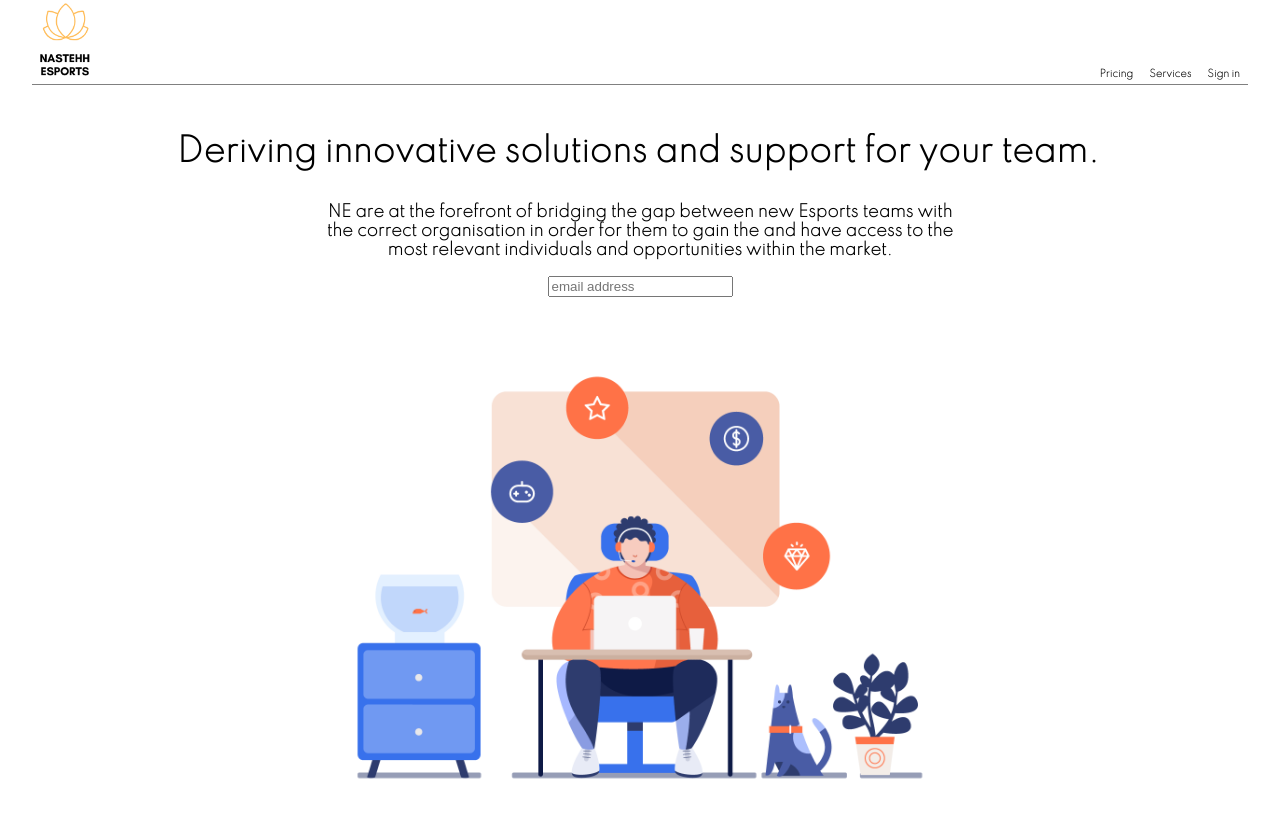
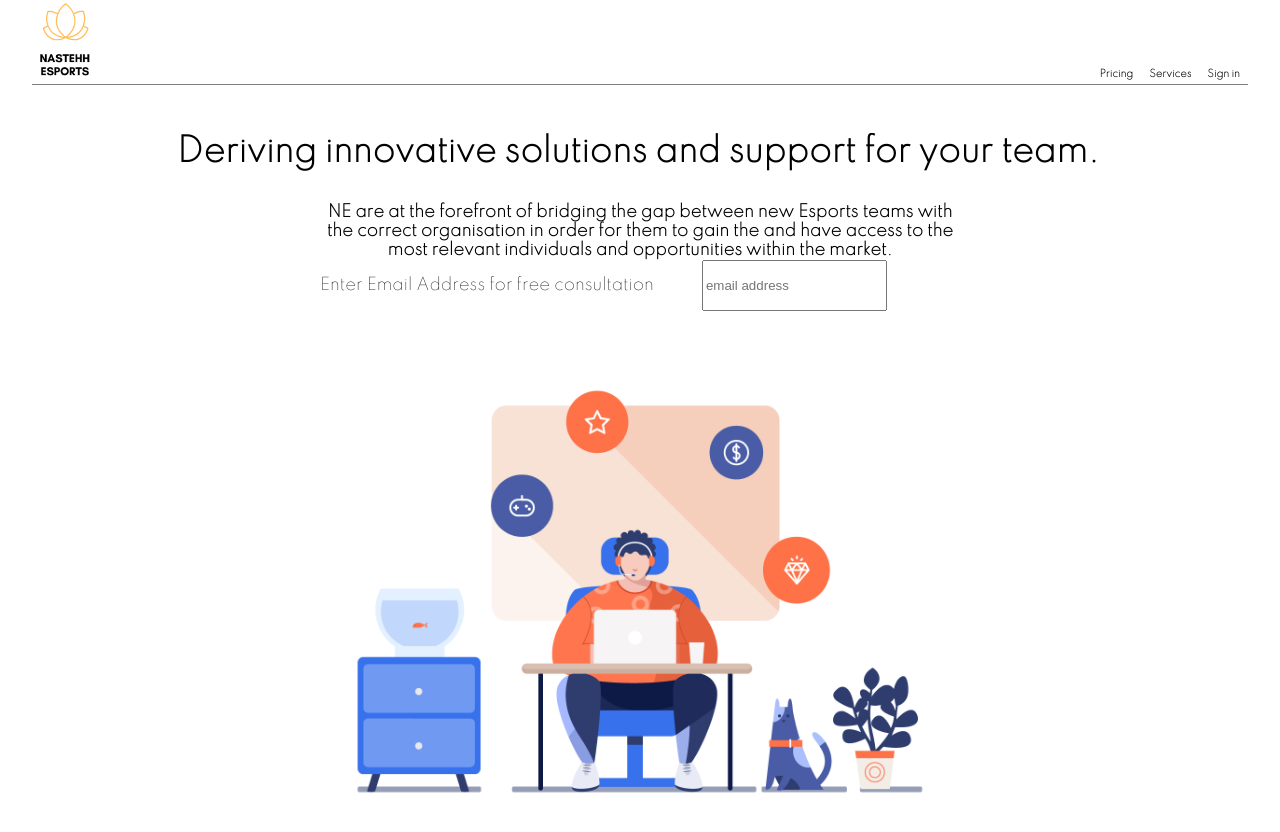
Before and after one commit to DanielCripps94/Drop-Page-Ecommerce, a React (Create React App) app in the folder drop-page/: page / in a window 1280 px wide. Shown: the top 832 px of the page. Built offline with nearby package versions, Linux system fonts and the light colour scheme; a web font is replaced by a local one.

Commit message:
flex css on signup div

```diff
--- a/drop-page/src/App.css
+++ b/drop-page/src/App.css
@@ -107,6 +107,14 @@ height: 5rem
 
 .signup--container {
   margin-top: 1rem;
+  display: flex;
+  margin: 0 auto;
+  text-align: center;
+  width: 50%
+}
+
+.signup--container p {
+  margin-right: 3rem
 }
 
 
--- a/drop-page/src/components/CompanyInfo.js
+++ b/drop-page/src/components/CompanyInfo.js
@@ -10,7 +10,8 @@ export default class CompanyInfo extends Component {
                         <p className='depth--container'>NE are at the forefront of bridging the gap between new Esports teams with the correct organisation in order for them to gain the and have access to the most relevant individuals and opportunities within the market.</p>
                     </div>
                     <div className='signup--container'>
-                    <input type="text" name="username" placeholder="email address" required="required" />
+                        <p>Enter Email Address for free consultation</p>
+                        <input type="text" name="username" placeholder="email address" required="required" />
                     </div>
                     <div className='homepageimage--container'><img src="/images/homepage.png" alt=""/> </div>
                 </div>
```
